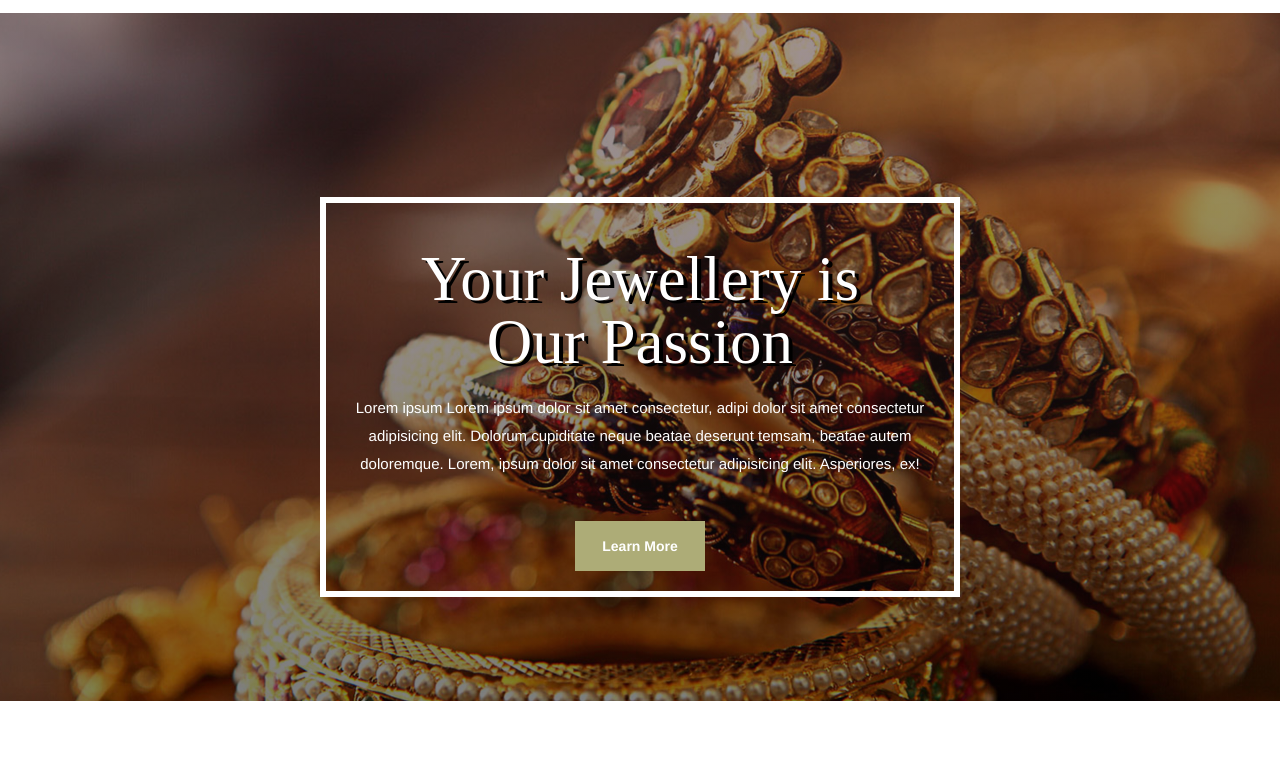
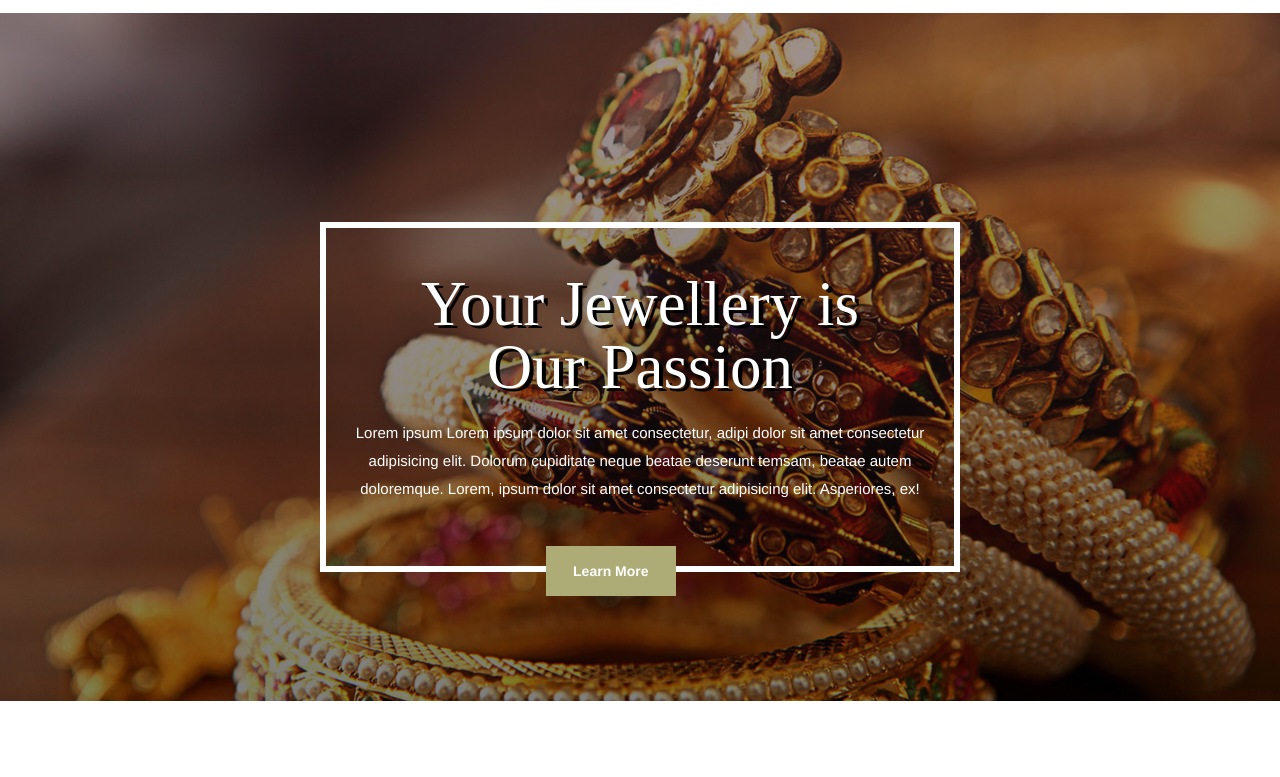
Before and after one commit to Elisha-George/Jewelery_Website, a PHP site: page / in a window 1280 px wide. Shown: the part 83-860 px from the top of the page. Run offline with PHP 8.4, Linux system fonts and the light colour scheme; some web fonts are replaced.

Commit message:
changes incss

```diff
--- a/css/style.css
+++ b/css/style.css
@@ -110,8 +110,8 @@ margin-left: auto;
     background-color: transparent;
 }
 .mid{
-    height: 50%;
-    width: 50%;
+    /* height: 50%;
+    width: 50%; */
     border: 6px solid white;
     position: absolute;
   top: 60%;
@@ -140,6 +140,9 @@ margin-left: auto;
     height: 5.0rem;
     margin-top: 2.8rem;
     /* color: #adac77; */
+    position: absolute;
+    /* top: 90%; */
+    left: 35%;
     background-color:  #adac77;
     border: none;
     color: white;
@@ -222,6 +225,7 @@ margin-left: auto;
 
 .productDisplay{
     margin-top: 3.0rem;
+    text-align: center;
 }
 
 .btnView{
@@ -254,6 +258,9 @@ margin-left: auto;
 .catagorieDisplay{
     margin-top: 3.0rem;
 
+}
+.catagorieDisplay img{
+    margin-top: 20px;
 }
 
 
--- a/index.html
+++ b/index.html
@@ -63,7 +63,7 @@
     <div class="banner">
         <div class="contaier">
          <div class="row">
-             <div class="col-md-12 jumbotron mid">
+             <div class="col-md-6 jumbotron mid">
                  <h1 class="h1Heading">Your Jewellery is</h1>
                  <h1  class="h1Heading">Our Passion</h1>
                  <p>Lorem ipsum Lorem ipsum dolor sit amet consectetur, adipi dolor sit amet consectetur adipisicing elit. Dolorum cupiditate neque beatae deserunt temsam, beatae autem doloremque. Lorem, ipsum dolor sit amet consectetur adipisicing elit. Asperiores, ex!</p>
```
